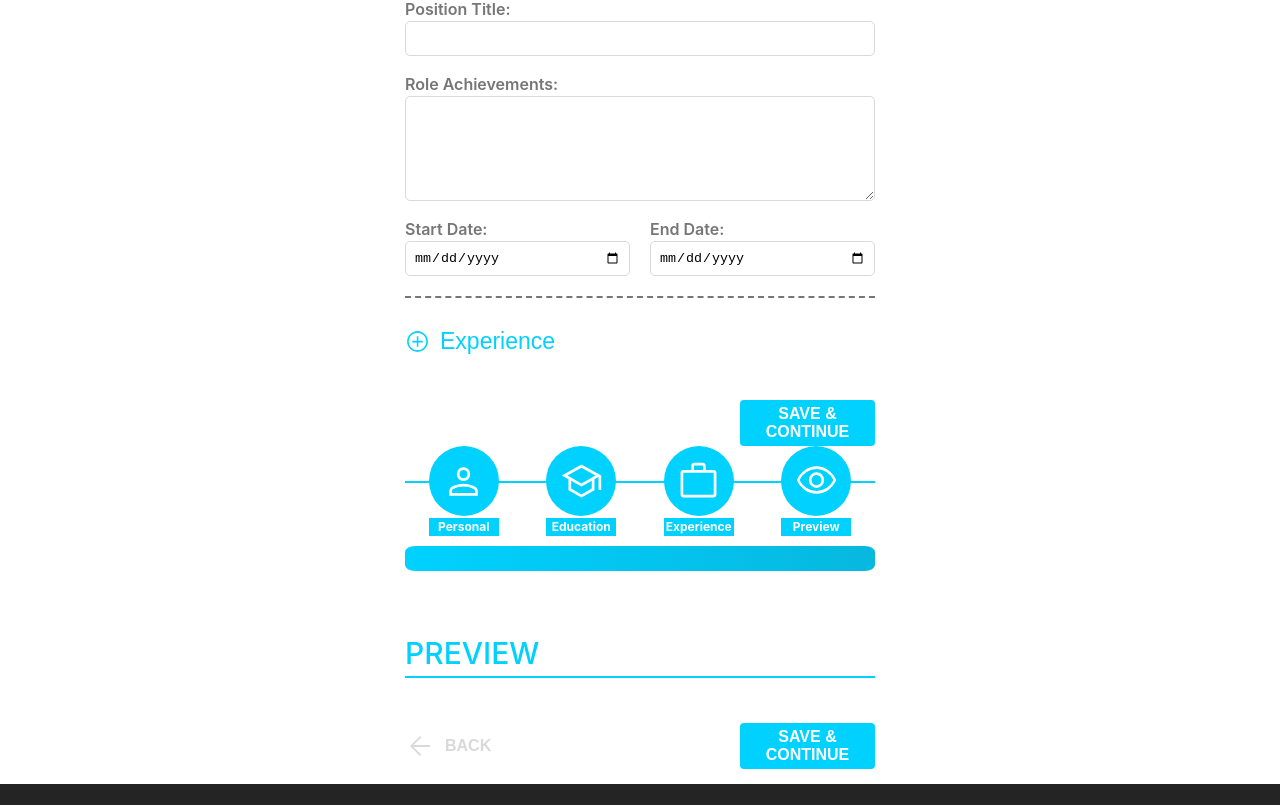
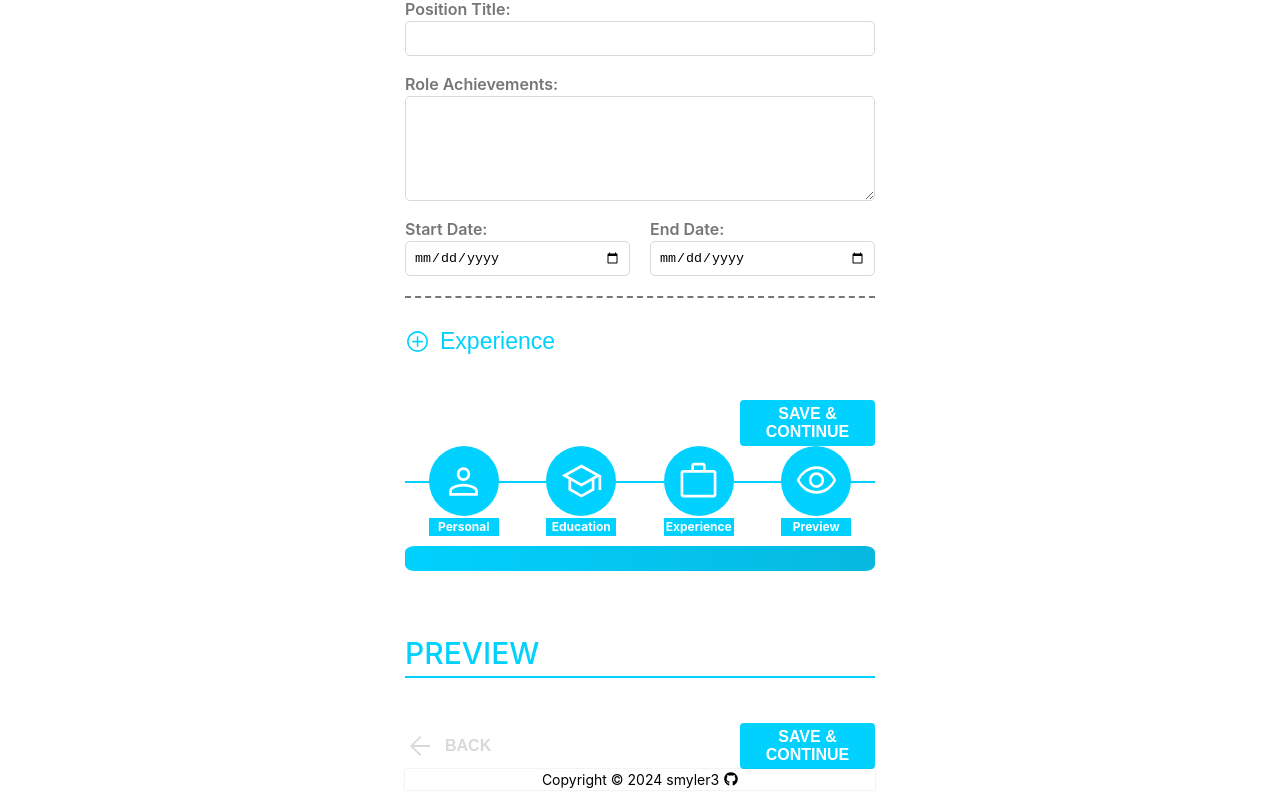
Before and after one commit to smyler3/swiftly-cv, a React (Vite) app: page / in a window 1280 px wide. Shown: the part 2058-2863 px from the top of the page. Before the commit the page ends 2842 px from the top, so only its background shows below. Built offline with nearby package versions, Linux system fonts and the light colour scheme.

Commit message:
feat: add footer component

```diff
--- a/src/App.css
+++ b/src/App.css
@@ -5,7 +5,7 @@
     justify-content: center;
 
     width: 100vw;
-    max-width: 500px;
+    max-width: var(--max-content-width);
     margin: 0 auto;
     padding: 15px;
     text-align: center;
--- a/src/App.jsx
+++ b/src/App.jsx
@@ -3,6 +3,7 @@ import PersonalForm from './components/PersonalForm'
 import EducationForm from './components/EducationForm'
 import ExperienceForm from './components/ExperienceForm'
 import PreviewPage from './components/PreviewPage'
+import Footer from './components/Footer'
 import personIcon from './assets/icons/personIcon.svg'
 import schoolIcon from './assets/icons/schoolIcon.svg'
 import workIcon from './assets/icons/workIcon.svg'
@@ -27,6 +28,7 @@ function App() {
     <ExperienceForm />
     <ProgressTracker steps={steps} currentStep={3}/>
     <PreviewPage />
+    <Footer />
     </>
   )
 }
--- /dev/null
+++ b/src/components/Footer.jsx
@@ -0,0 +1,19 @@
+import githubIcon from "../assets/icons/githubIcon.svg"
+import "../styles/Footer.css"
+
+const Footer = () => {
+    return (
+        <footer>
+            <div className="footer-content-wrapper">
+                <span className="footer-text">Copyright © 2024 smyler3</span>
+                <span className="footer-image-container">
+                    <a href="https://github.com/smyler3" target="_blank" rel="noopener noreferrer">
+                        <img src={githubIcon} alt=""  className="footer-image"/>
+                    </a>
+                </span>
+            </div>
+        </footer>
+    );
+};
+
+export default Footer;
--- a/src/index.css
+++ b/src/index.css
@@ -11,6 +11,8 @@
   text-rendering: optimizeLegibility;
   -webkit-font-smoothing: antialiased;
   -moz-osx-font-smoothing: grayscale;
+
+  --max-content-width: 500px;
 
   --primary: #00d1ff;
   --secondary: #07B8DF;
--- /dev/null
+++ b/src/styles/Footer.css
@@ -0,0 +1,35 @@
+footer {
+    width: 100%;
+
+    background-color: white;
+    box-shadow: 0 0 2px #00000025;
+}
+
+.footer-content-wrapper {
+    display: flex;
+    align-items: center;
+    justify-content: center;
+    gap: 5px;
+
+    width: 100%;
+    max-width: var(--max-content-width);
+}
+
+.footer-text {
+    color: black;
+    font-size: 14px;
+}
+
+.footer-image-container {
+    display: flex;
+    align-items: center;
+    justify-content: center;
+
+    height: 14px;
+    width: auto;
+}
+
+.footer-image {
+    height: 14px;
+    width: 14px;
+}
```
Also changed, not shown: src/assets/icons/githubIcon.svg (added).
